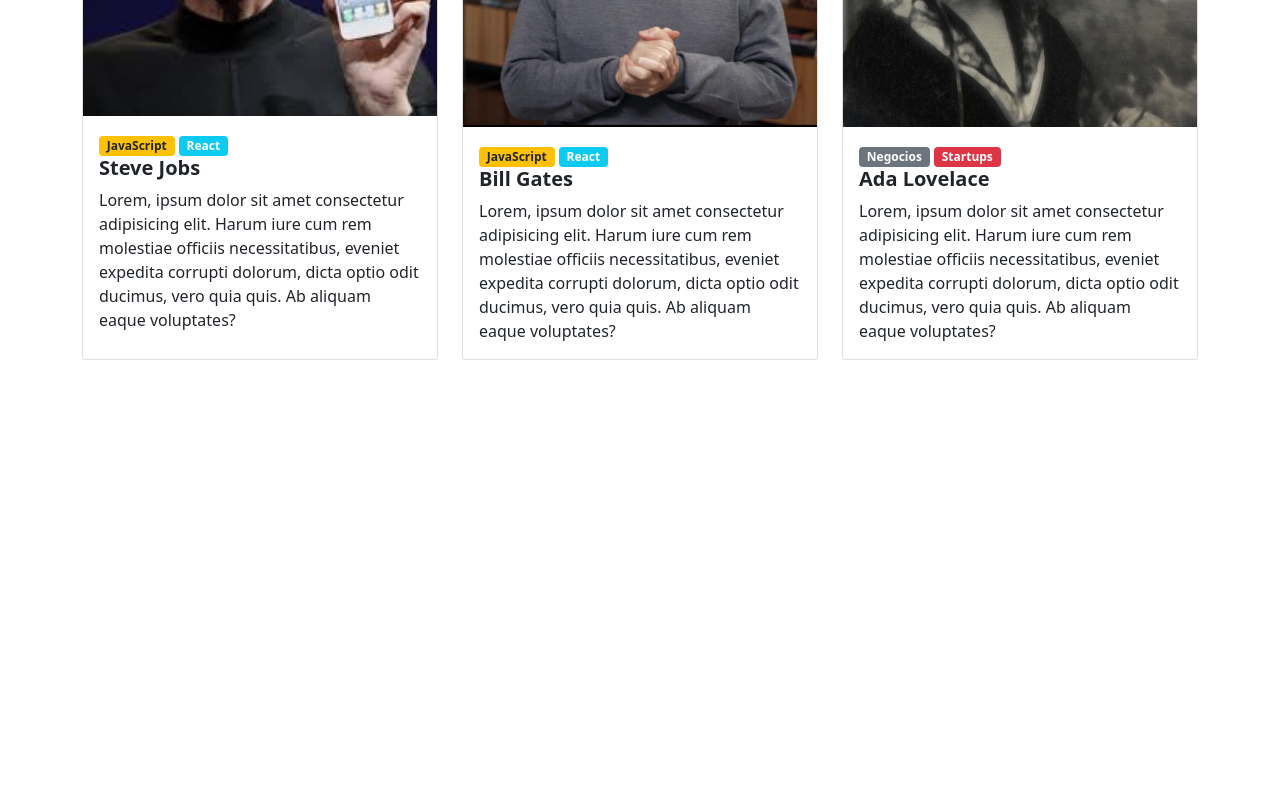
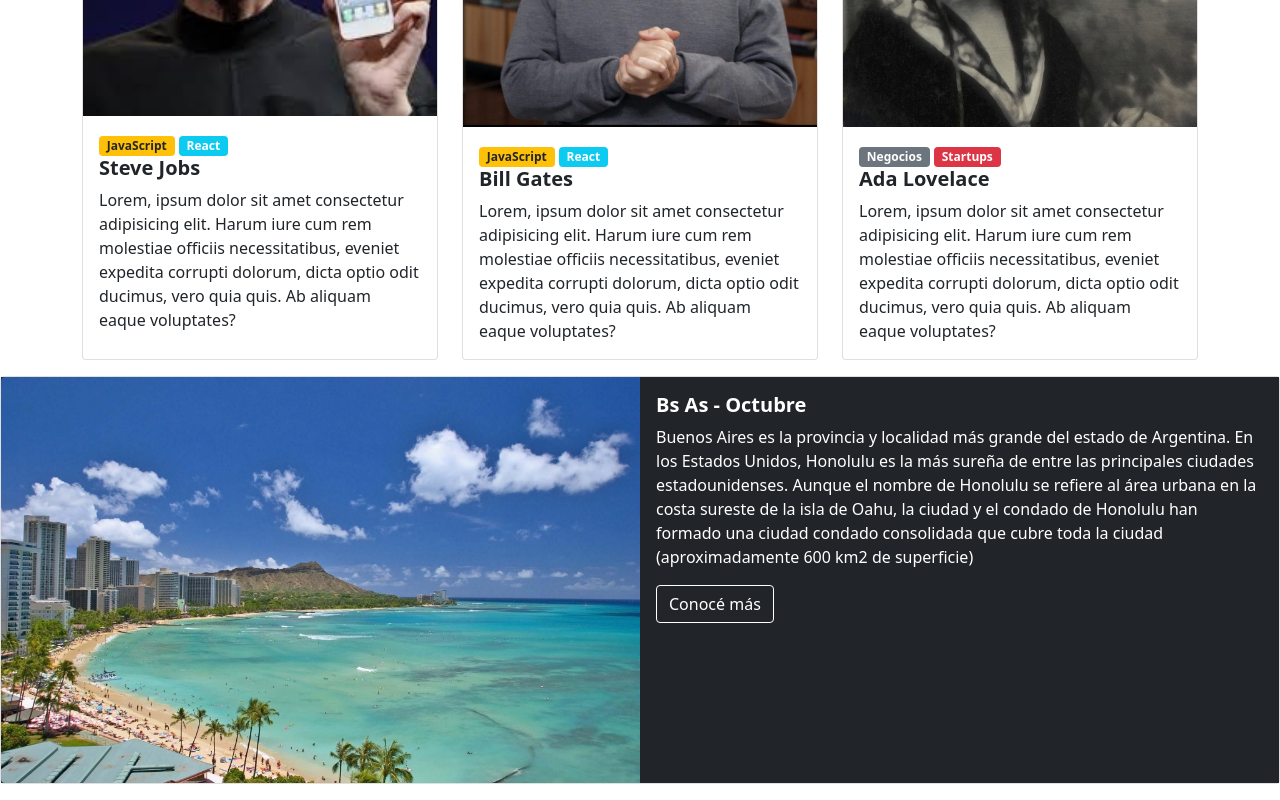
Before and after one commit to matias9486/front-end_CaC-2023, a plain HTML site: page index.html in a window 1280 px wide. Shown: the part 856-1656 px from the top of the page. Before the commit the page ends 1232 px from the top, so only its background shows below. Drawn offline with nearby package versions, Linux system fonts and the light colour scheme.

Commit message:
Feature-Agregado seccion lugar y fecha al main

```diff
--- a/index.html
+++ b/index.html
@@ -151,6 +151,24 @@
         </div>
       </div>
 </div>
+
+<!-- lugar y fecha-->
+<div class="ancla" id="fecha">
+  <div class="card mb-3" >
+      <div class="row g-0">
+        <div class="col-md-6 bg-dark d-flex align-items-center">
+          <img src="./images/honolulu.jpg" class="img-fluid rounded-start flex-shrink-0" alt="...">
+        </div>
+        <div class="col-md-6 bg-dark text-white">
+          <div class="card-body">
+            <h5 class="card-title fw-bold">Bs As - Octubre</h5>
+            <p class="card-text">Buenos Aires es la provincia y localidad más grande del estado de Argentina. En los Estados Unidos, Honolulu es la más sureña de entre las principales ciudades estadounidenses. Aunque el nombre de Honolulu se refiere al área urbana en la costa sureste de la isla de Oahu, la ciudad y el condado de Honolulu han formado una ciudad condado consolidada que cubre toda la ciudad (aproximadamente 600 km<span>2</span> de superficie)</p>
+            <a href="" class="btn border-white text-white">Conocé más</a>
+          </div>
+        </div>
+      </div>
+    </div>
+</div>
 </main>
 
   <!-- Option 1: Bootstrap Bundle with Popper -->
```
